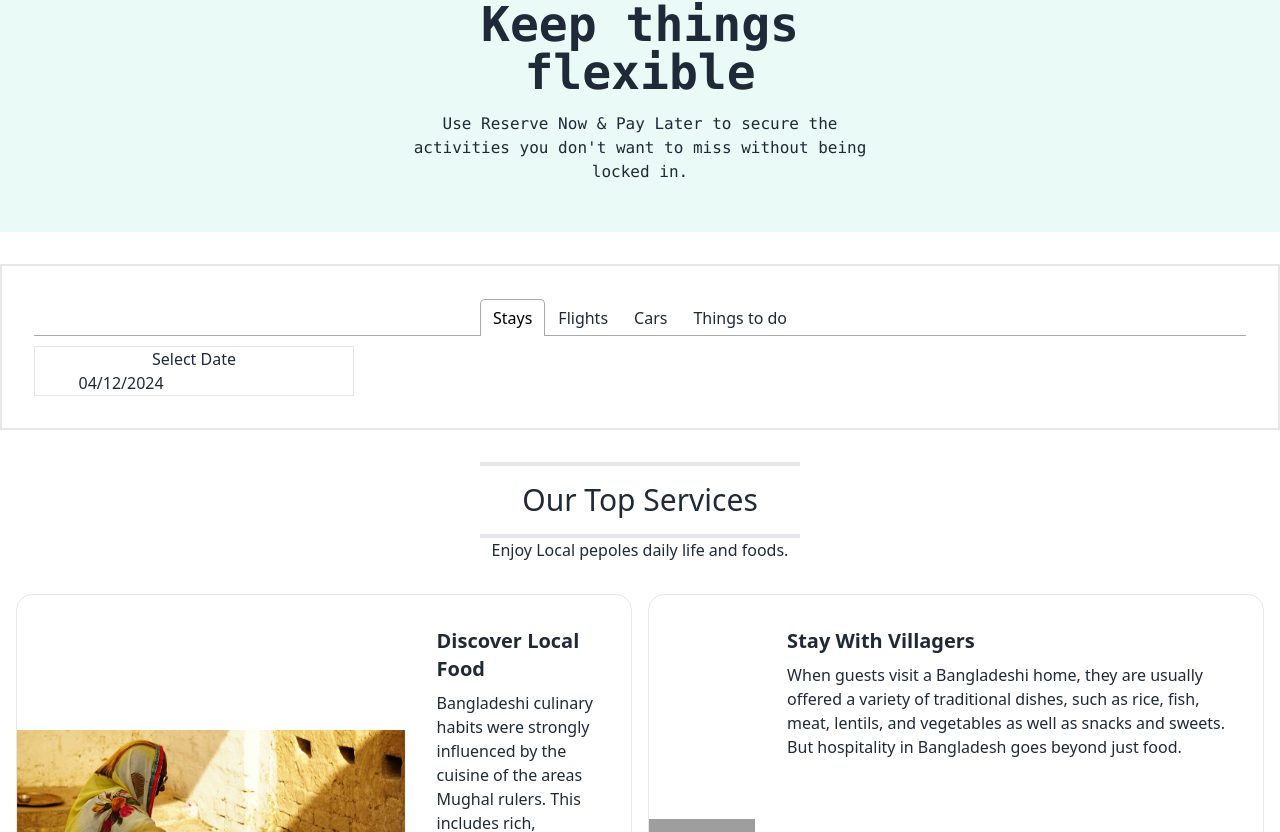
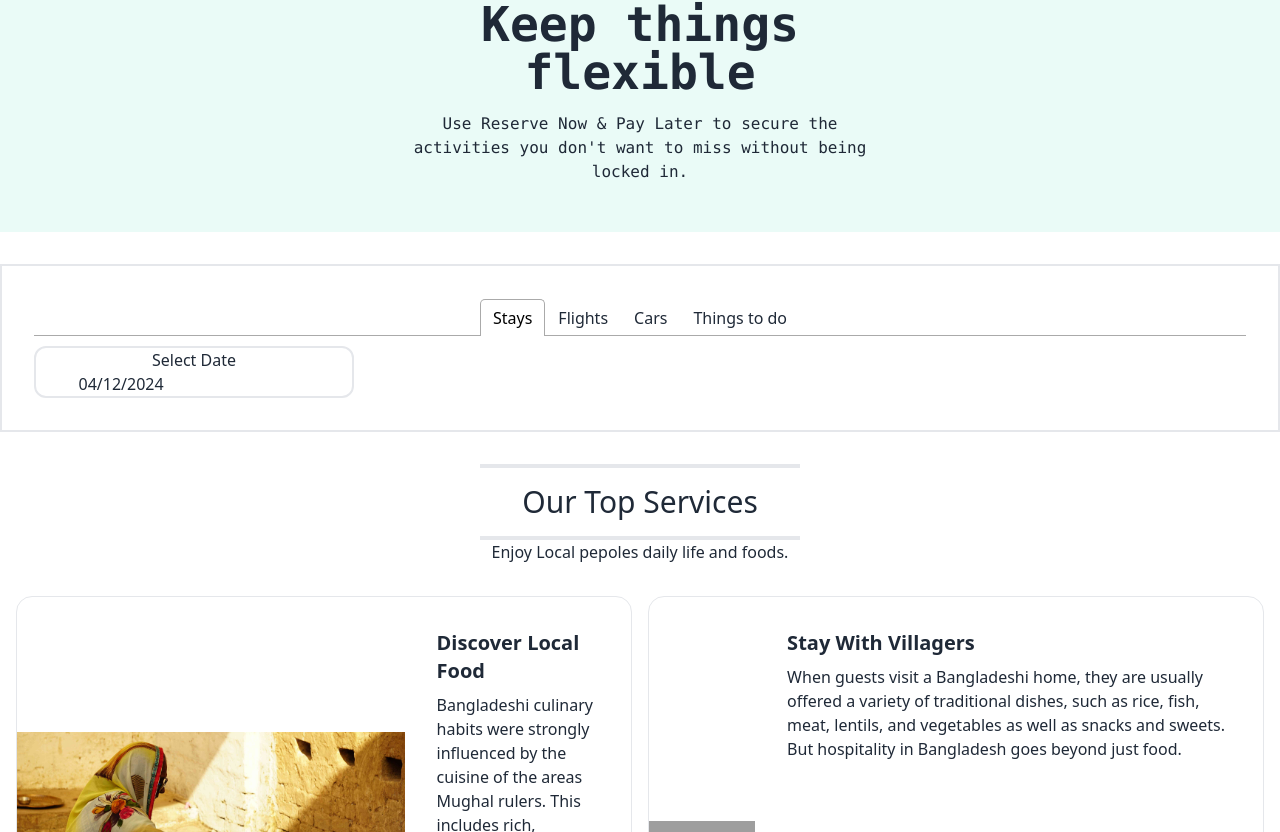
Before and after one commit to mdshakil04/book-Swiftly-client, a React (Vite) app: page / in a window 1280 px wide. Shown: the part 1663-2495 px from the top of the page. Built offline with nearby package versions, Linux system fonts and the light colour scheme; grey boxes are pictures that could not be loaded.

Commit message:
Little changes done

```diff
--- a/src/pages/Home/BookingCategories/BookingCategories.jsx
+++ b/src/pages/Home/BookingCategories/BookingCategories.jsx
@@ -18,7 +18,7 @@ const BookingCategories = () => {
         </TabList>
 
         <TabPanel>
-          <div className=" max-w-xs border">
+          <div className=" max-w-xs  border-2 rounded-xl">
             <h2>Select Date</h2>
             <DatePicker
               selected={startDate}
@@ -27,7 +27,7 @@ const BookingCategories = () => {
           </div>
         </TabPanel>
         <TabPanel>
-          <div className=" max-w-xs border">
+          <div className=" max-w-xs border-2 rounded-xl">
             <h2>Select Date</h2>
             <DatePicker
               selected={startDate}
@@ -36,7 +36,7 @@ const BookingCategories = () => {
           </div>
         </TabPanel>
         <TabPanel>
-        <div className=" max-w-xs border">
+        <div className=" max-w-xs  border-2 rounded-xl">
             <h2>Select Date</h2>
             <DatePicker
               selected={startDate}
```
